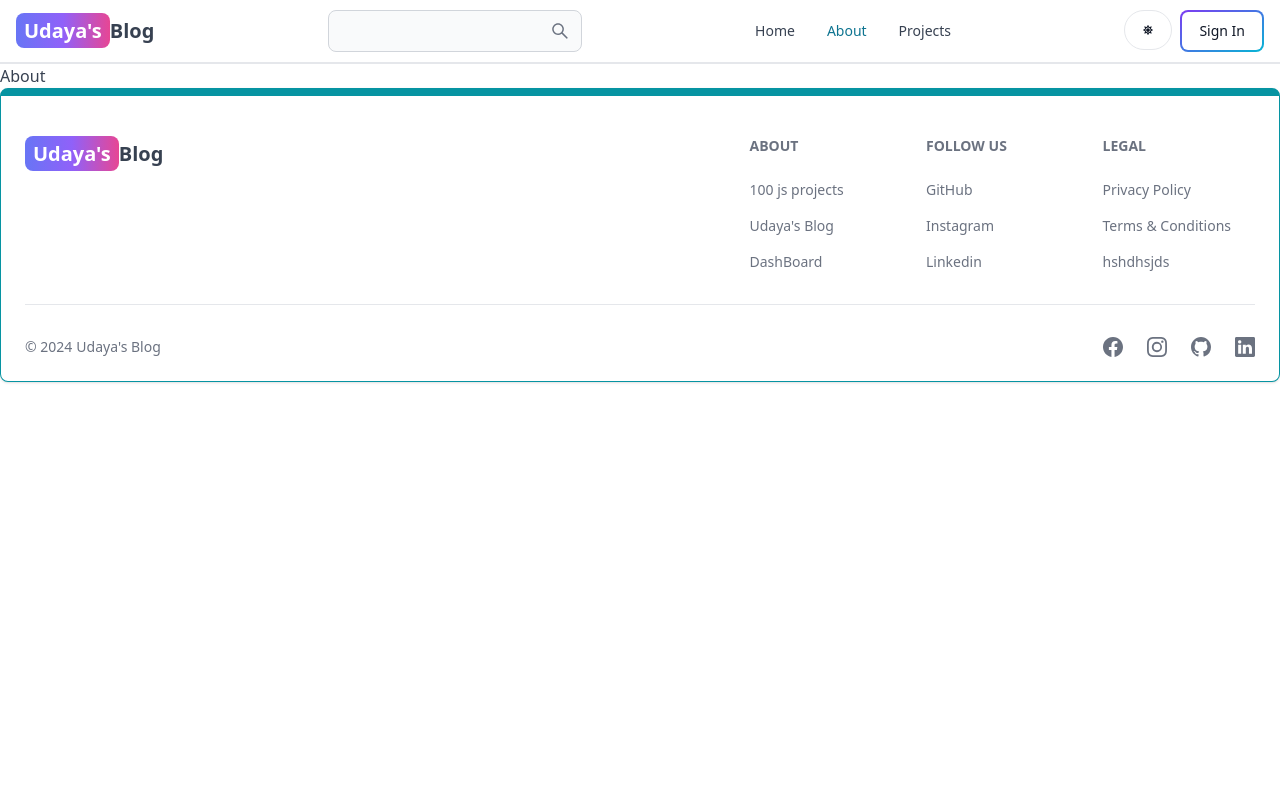
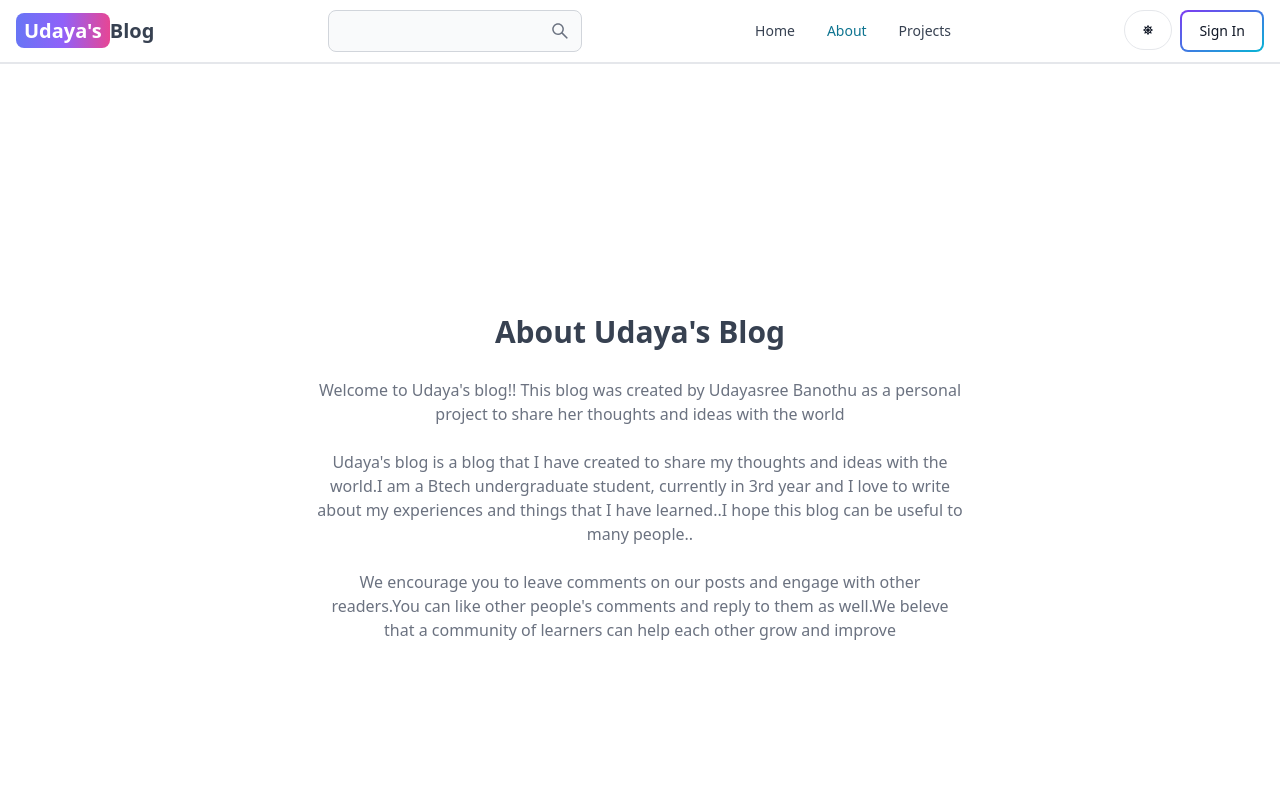
Before and after one commit to Udayasree-Banothu444/Mern-Blog, a React (Vite) app in the folder client/: page /about in a window 1280 px wide. Shown: the top 800 px of the page. Built offline with nearby package versions, Linux system fonts and the light colour scheme; no server answers.

Commit message:
Complete About and Project Pages

```diff
--- a/client/src/Pages/About.jsx
+++ b/client/src/Pages/About.jsx
@@ -2,8 +2,19 @@
 
 export default function About() {
   return (
-    <div>
-      About
+    <div className='min-h-screen flex items-center justify-center'>
+      <div className='max-w-2xl mx-auto p-3 text-center'>
+        <div>
+          <h1 className='text-3xl font-semibold text-center my-7'>About Udaya's Blog</h1>
+          <div className='text-md text-gray-500 flex flex-col gap-6'>
+            <p>Welcome to Udaya's blog!! This blog was created by Udayasree Banothu as a personal project to share her thoughts and ideas with the world</p>
+            <p>
+              Udaya's blog is a blog that I have created to share my thoughts and ideas with the world.I am a Btech undergraduate student, currently in 3rd year and I love to write about my experiences and things that I have learned..I hope this blog can be useful to many people..
+            </p>
+            <p>We encourage you to leave comments on our posts and engage with other readers.You can like other people's comments and reply to them as well.We beleve that a community of learners can help each other grow and improve</p>
+          </div>
+        </div>
+      </div>
     </div>
   )
 }
--- a/client/src/Pages/Projects.jsx
+++ b/client/src/Pages/Projects.jsx
@@ -1,9 +1,13 @@
 import React from 'react'
+import CallToAction from '../components/CallToAction';
 
 export default function Projects() {
   return (
-    <div>
-      Projects
+    <div className='min-h-screen max-w-2xl mx-auto flex justify-center items-center flex-col gap-6 p-3'>
+      <h1 className='text-3xl font-semibold'>Projects</h1>
+      <p className='text-md text-gray-500'>Build fun and engaging projects while learning HTML, CSS and Javascript</p>
+
+      <CallToAction/>
     </div>
   )
 }
```
